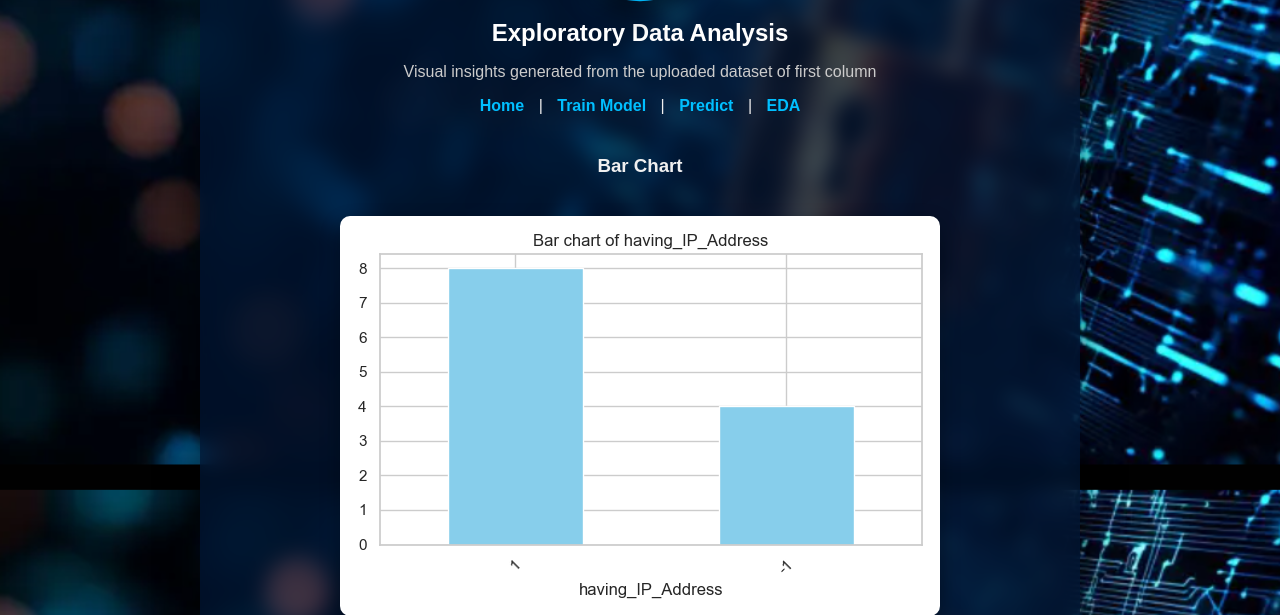
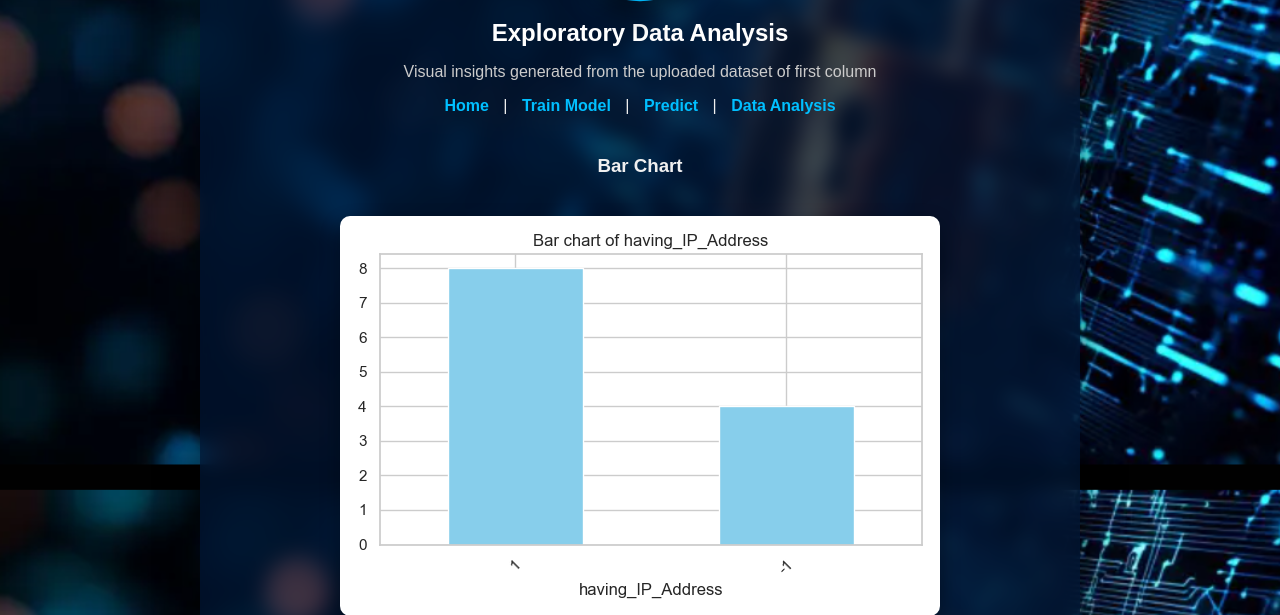
Before and after one commit to ash234king/Network_Security_System, a FastAPI app: page /data-analysis in a window 1280 px wide. Shown: the part 321-936 px from the top of the page. Run offline with FastAPI, Linux system fonts and the light colour scheme; parts of the project's set-up code (start-up, migrations or seed data) failed here and were passed over.

Commit message:
CI CD for docker

```diff
--- a/requirements.txt
+++ b/requirements.txt
@@ -3,7 +3,7 @@
 numpy
 pymongo
 certifi
-pymongo[srv]==3.6
+pymongo[srv]>=4.0
 scikit-learn
 pyaml
 mlflow
--- a/templates/data_analysis.html
+++ b/templates/data_analysis.html
@@ -17,7 +17,7 @@
                 <a href="/">Home</a> |
                 <a href="/train">Train Model</a> |
                 <a href="/predict">Predict</a> |
-                <a href="/data-analysis">EDA</a>
+                <a href="/data-analysis">Data Analysis</a>
             </nav>
 
             <div class="eda-section">
```
Also changed, not shown: .github/workflows/main.yml, 3 other files.
